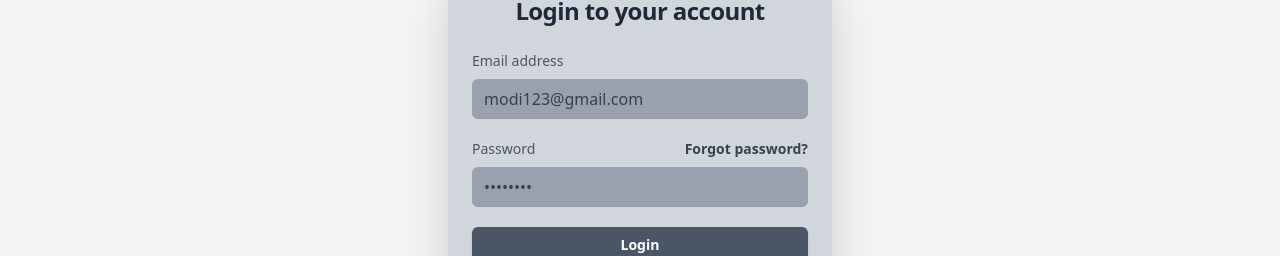
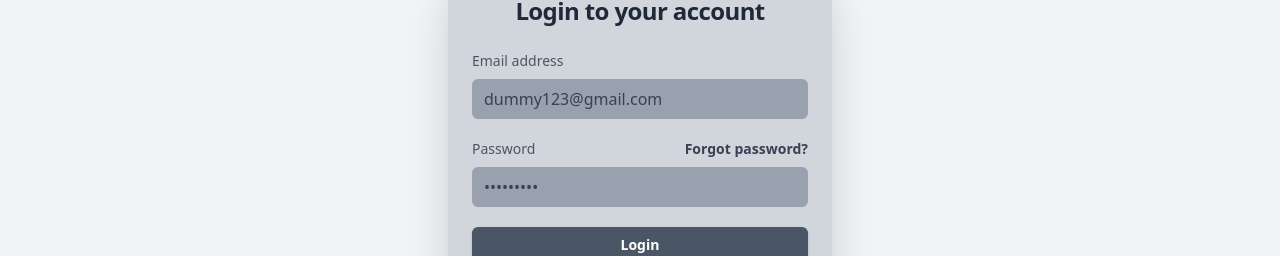
Before and after one commit to adarshbhagatjii/devMeetup, a React (Vite) app: page /login in a window 1280 px wide. Shown: the part 293-549 px from the top of the page. Built offline with nearby package versions, Linux system fonts and the light colour scheme; no server answers.

Commit message:
Update Login.jsx

```diff
--- a/src/components/Login.jsx
+++ b/src/components/Login.jsx
@@ -8,8 +8,8 @@ import { BASE_URL } from '../utils/constants';
 
 const Login = () => {
 
-   const [email, setEmail] =useState("modi123@gmail.com");
-   const [password, setPassword] = useState("Modi@123");
+   const [email, setEmail] =useState("dummy123@gmail.com");
+   const [password, setPassword] = useState("Dummy@123");
    const [error, setError] = useState("");
    const dispatch = useDispatch();
    const navigate = useNavigate();
```
